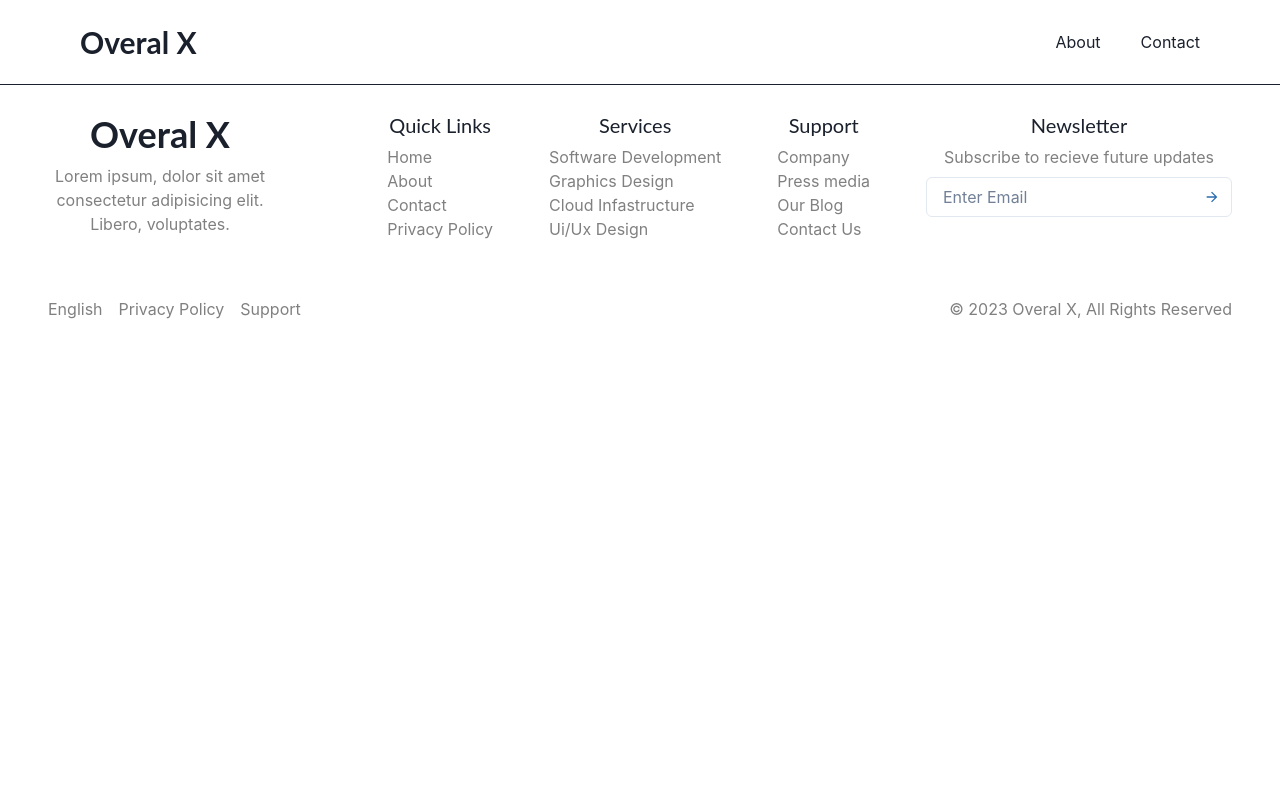
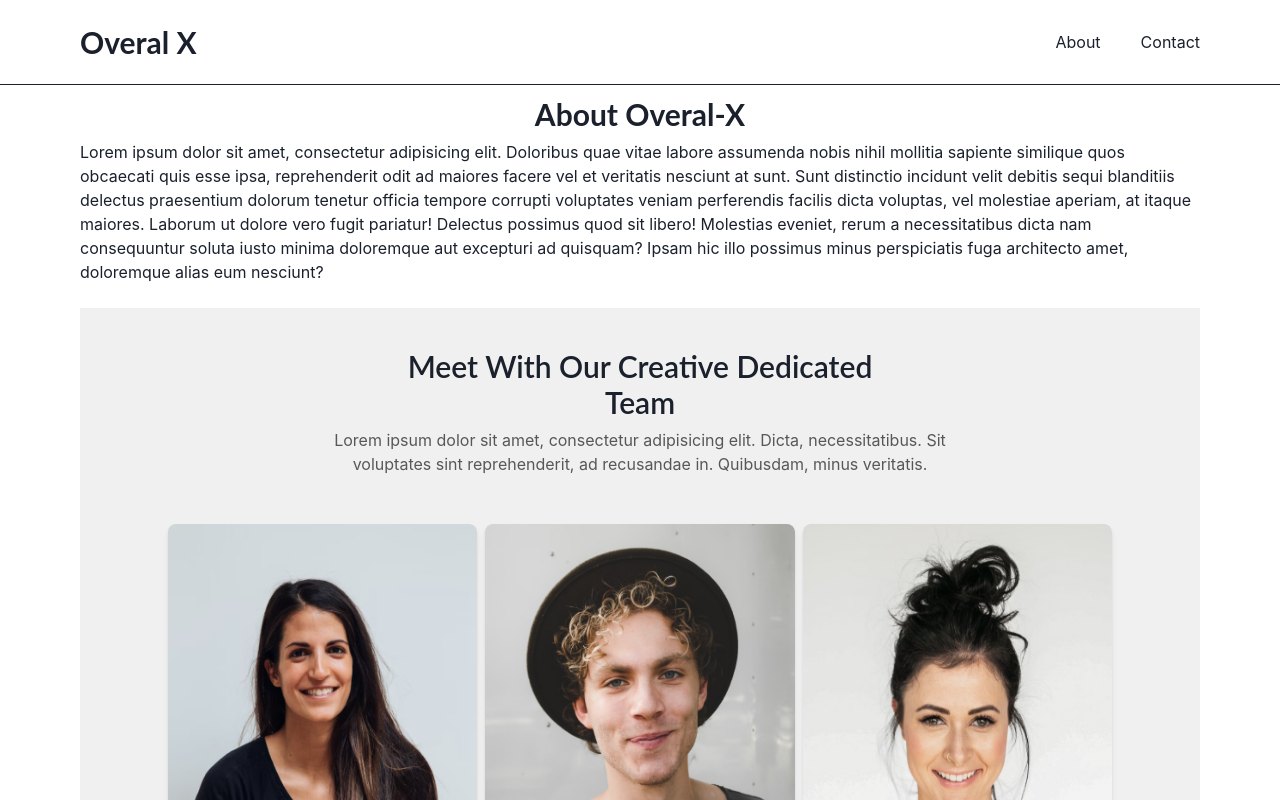
Before and after one commit to Overal-X/overal-x, a React (Vite) app: page /about in a window 1280 px wide. Shown: the top 800 px of the page. Built offline with nearby package versions, Linux system fonts and the light colour scheme; the HTML template or start-up script is replaced by a standard one.

Commit message:
feat(src/)!: adds about page

```diff
--- /dev/null
+++ b/src/pages/about.tsx
@@ -0,0 +1,28 @@
+import ServicesSection from "@/components/homepage/services";
+import TeamSection from "@/components/homepage/teams";
+import { Heading, Text, VStack } from "@chakra-ui/react";
+
+const AboutPage = () => {
+  return (
+    <VStack py="10" px={["8", "20"]}>
+      <Heading size="lg">About Overal-X</Heading>
+      <Text>
+        Lorem ipsum dolor sit amet, consectetur adipisicing elit. Doloribus quae
+        vitae labore assumenda nobis nihil mollitia sapiente similique quos
+        obcaecati quis esse ipsa, reprehenderit odit ad maiores facere vel et
+        veritatis nesciunt at sunt. Sunt distinctio incidunt velit debitis sequi
+        blanditiis delectus praesentium dolorum tenetur officia tempore corrupti
+        voluptates veniam perferendis facilis dicta voluptas, vel molestiae
+        aperiam, at itaque maiores. Laborum ut dolore vero fugit pariatur!
+        Delectus possimus quod sit libero! Molestias eveniet, rerum a
+        necessitatibus dicta nam consequuntur soluta iusto minima doloremque aut
+        excepturi ad quisquam? Ipsam hic illo possimus minus perspiciatis fuga
+        architecto amet, doloremque alias eum nesciunt?
+      </Text>
+      <TeamSection />
+      <ServicesSection />
+    </VStack>
+  );
+};
+
+export default AboutPage;
--- a/src/router/layout.routes.tsx
+++ b/src/router/layout.routes.tsx
@@ -1,6 +1,7 @@
 import HomePage from "@/pages";
+import AboutPage from "@/pages/about";
 
 export const layoutRoutes = [
   { path: "/", element: <HomePage /> },
-  { path: "/about", element: <p>about page</p> },
+  { path: "/about", element: <AboutPage /> },
 ];
```
